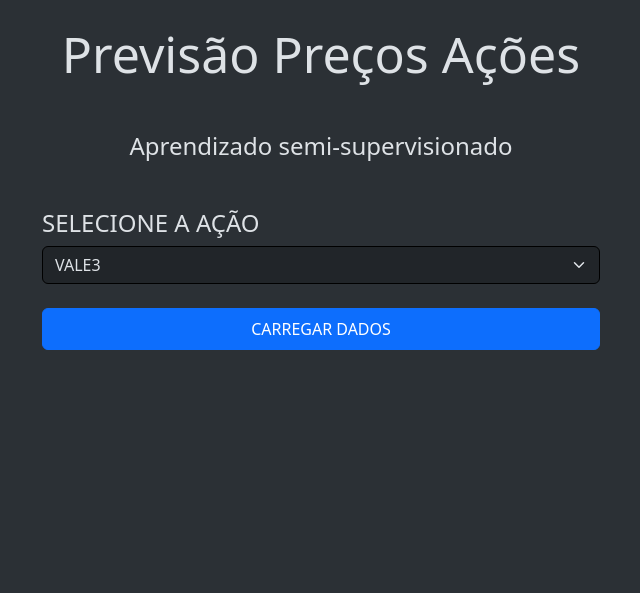
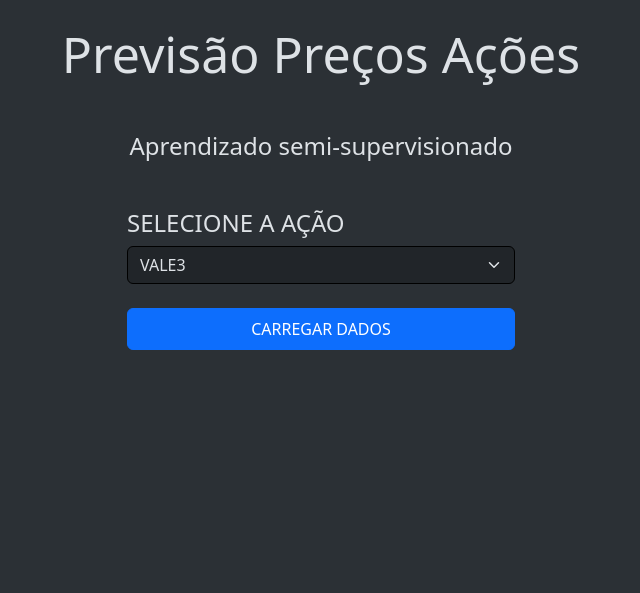
Before and after one commit to otaviozerotwo/previsao_preco_acoes, a PHP site: page /index.php in a window 1280 px wide. Shown: the part 48-641 px from the top of the page, without its empty margins (319-959 px from the left). Run offline with PHP 8.4, Linux system fonts and the light colour scheme.

Commit message:
ajuste width container pagSelecionarAcao.php

```diff
--- a/pagSelecionarAcao.php
+++ b/pagSelecionarAcao.php
@@ -8,10 +8,10 @@
         <h4 class="my-5">Aprendizado semi-supervisionado</h4>
     </div>
 
-    <div class="container my-4">
+    <div class="container my-4 container-modificado">
         <form action="consultaBase.php" method="GET">
             <div class="form-group">
-                <div class="col-md-6 offset-md-3">
+                <div class="col-md-6 col-sx-6 col-xl-6 offset-md-3">
                     <label for="codigo" class="h4">SELECIONE A AÇÃO</label>
                     <select name="codigo" class="form-select">
                         <option style="color: green;">VALE3</option>
```
